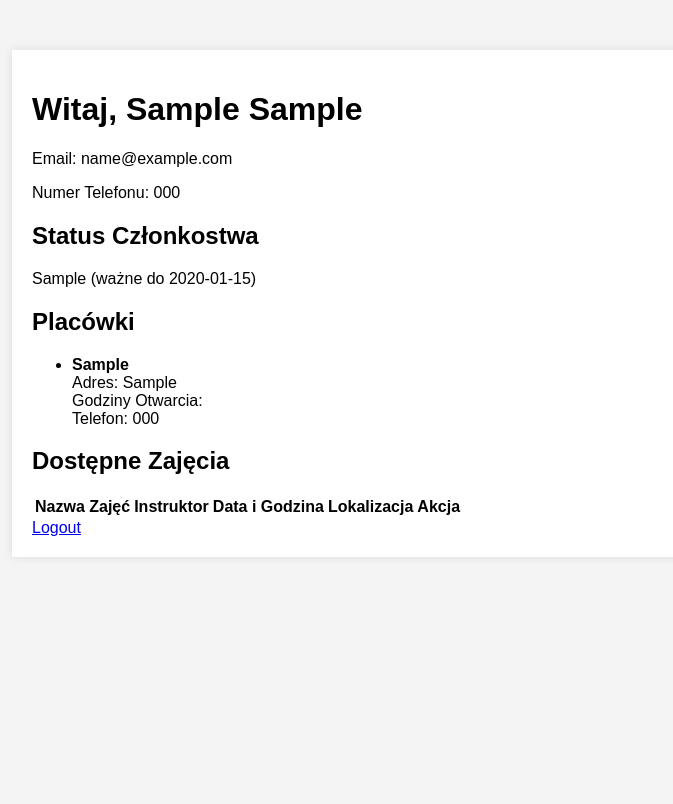
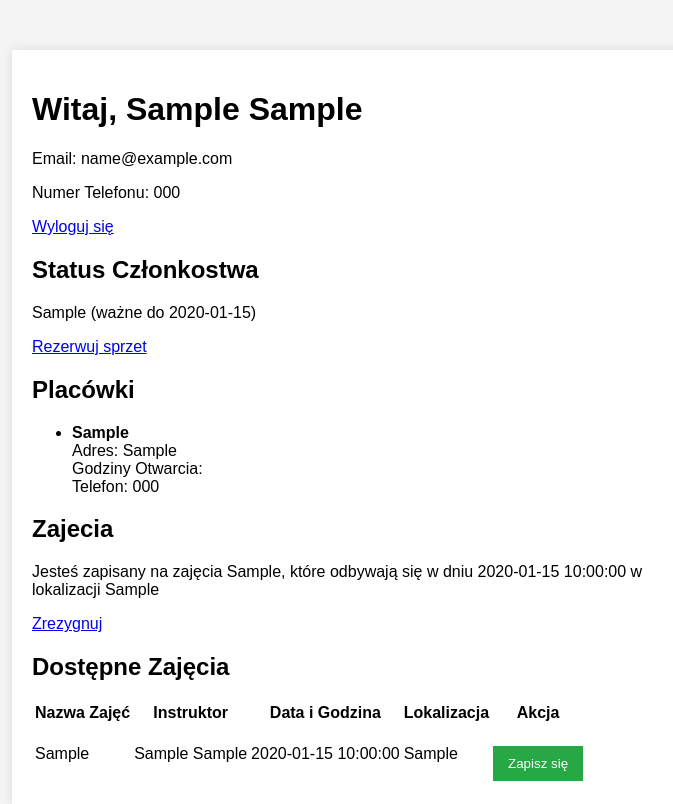
Before and after one commit to piuras-oguras/GymAppWeb, a FastAPI app: page /dashboard in a window 1280 px wide. Shown: the whole page, without its empty margins (288-961 px from the left). Before the commit the page ends 536 px from the top, so only its background shows below. Run offline with FastAPI, Linux system fonts and the light colour scheme; the visitor is signed in with stand-in values (Sample User, id 1); tables that the repository leaves empty hold one stand-in row (values such as "Sample post"); lists and menus that the app fills with data are empty.

Commit message:
Przed rezerwacja

```diff
--- a/main.py
+++ b/main.py
@@ -4,6 +4,8 @@ from fastapi.staticfiles import StaticFiles
 from fastapi.templating import Jinja2Templates
 from sqlalchemy.orm import Session
 from sqlalchemy.exc import IntegrityError
+from sqlalchemy.sql.functions import current_user
+
 from models import Klient, Czlonkostwo, Placowka, Zajecia
 from database import engine, SessionLocal
 from datetime import datetime, timedelta
@@ -76,25 +78,36 @@ def get_current_user(request: Request, db: Session = Depends(get_db)) -> Klient:
 async def dashboard(request: Request, current_user: Klient = Depends(get_current_user), db: Session = Depends(get_db)):
     # Pobierz status członkostwa użytkownika
     czlonkostwo = db.query(Czlonkostwo).filter(Czlonkostwo.id_klienta == current_user.id_klienta).first()
-
+    button_status_reserved_things = False
     if not czlonkostwo:
         membership_status = "Brak aktywnego członkostwa"
     else:
         membership_status = f"{czlonkostwo.typ_czlonkostwa.capitalize()} (ważne do {czlonkostwo.data_zakonczenia})"
-
+        button_status_reserved_things = True
     # Pobierz wszystkie placówki
     placowki = db.query(Placowka).all()
 
     # Pobierz dostępne zajęcia (np. te, które są jeszcze nie rozpoczęte)
-    teraz = datetime.utcnow()
-    zajecia = db.query(Zajecia).filter(Zajecia.data_i_godzina > teraz).options(joinedload(Zajecia.instruktor)).all()
+    teraz = datetime.now()
+    zajecia = db.query(Zajecia).options(joinedload(Zajecia.instruktor)).all()
 
+    #Czy użytkownik jest zapisany na zajęcia
+    czyZapisany = db.query(Klient).filter(Klient.id_klienta == current_user.id_klienta).first()
+    status_zajec = czyZapisany.id_zajec
+
+    if status_zajec:
+        zajecia_pojedyncze  =db.query(Zajecia).filter(Zajecia.id_zajec == status_zajec).first()
+        zajecia_aktualne = f"Jesteś zapisany na zajęcia {zajecia_pojedyncze.nazwa_zajec}, które odbywają się w dniu {zajecia_pojedyncze.data_i_godzina} w lokalizacji {zajecia_pojedyncze.lokalizacja_w_silowni}"
+    else:
+        zajecia_aktualne = "Aktualnie nie jesteś przypisany do zajęć"
     return templates.TemplateResponse("dashboard.html", {
         "request": request,
         "user": current_user,
         "membership_status": membership_status,
         "placowki": placowki,
-        "zajecia": zajecia
+        "aktualne_zajecia": zajecia_aktualne,
+        "zajecia": zajecia,
+        "show_button_sprzet": button_status_reserved_things
     })
 
 @app.post("/zapisz_sie_na_zajecia", response_class=RedirectResponse)
@@ -109,16 +122,32 @@ async def zapisz_sie_na_zajecia(
     if not zajecia:
         raise HTTPException(status_code=404, detail="Zajęcia nie zostały znalezione.")
 
-    # Możesz dodać logikę rezerwacji lub inny sposób zapisania użytkownika na zajęcia
-    # Ponieważ nie mamy tabeli rezerwacji zajęć, możemy np. dodać komentarz lub inną metodę
-    # W tym przykładzie dodamy informację do komentarzy (zakładając, że taka opcja istnieje)
+    # Aktualizuj id_zajec klienta
+    current_user.id_zajec = zajecia.id_zajec
+    try:
+        db.commit()
+    except Exception as e:
+        db.rollback()
+        raise HTTPException(status_code=500, detail="Błąd podczas zapisywania na zajęcia.")
 
-    # Przykład: Dodanie wydarzenia do listy uczestnictwa (jeśli istnieje taka relacja)
-    # Jeśli nie ma takiej tabeli, można pominąć lub dostosować do istniejących modeli
-
-    # Przekierowanie na dashboard z komunikatem sukcesu
     return RedirectResponse(url="/dashboard?success=Zostałeś zapisany na zajęcia.", status_code=303)
 
+@app.get("/wypisz_sie", response_class=RedirectResponse)
+async def wypisz_sie_z_zajec(
+        request: Request,
+        db: Session = Depends(get_db),
+        current_user: Klient = Depends(get_current_user)
+):
+
+    # Aktualizuj id_zajec klienta
+    current_user.id_zajec = None
+    try:
+        db.commit()
+    except Exception as e:
+        db.rollback()
+        raise HTTPException(status_code=500, detail="Błąd podczas zapisywania na zajęcia.")
+
+    return RedirectResponse(url="/dashboard?success=Zostałeś zapisany na zajęcia.", status_code=303)
 
 @app.get("/buy_pass", response_class=HTMLResponse)
 async def buy_pass_form(request: Request):
--- a/templates/dashboard.html
+++ b/templates/dashboard.html
@@ -4,10 +4,12 @@
 <h1>Witaj, {{ user.imie }} {{ user.nazwisko }}</h1>
 <p>Email: {{ user.email }}</p>
 <p>Numer Telefonu: {{ user.numer_telefonu }}</p>
-
+<a href="/logout">Wyloguj się</a>
 <h2>Status Członkostwa</h2>
 <p>{{ membership_status }}</p>
-
+{% if show_button_sprzet%}
+<a href="/rezerwacja_sprzetu">Rezerwuj sprzet</a>
+{%endif%}
 <h2>Placówki</h2>
 <ul>
     {% for placowka in placowki %}
@@ -19,7 +21,9 @@
     </li>
     {% endfor %}
 </ul>
-
+<h2>Zajecia</h2>
+<p>{{aktualne_zajecia}}</p>
+<a href="/wypisz_sie">Zrezygnuj</a>
 <h2>Dostępne Zajęcia</h2>
 <table>
     <thead>
@@ -49,5 +53,5 @@
     </tbody>
 </table>
 
-<a href="/logout">Logout</a>
+
 {% endblock %}
```
Also changed, not shown: models.py (+6 -8 lines), templates/rezerwacja_sprzetu.html (added, +29 -0 lines).
